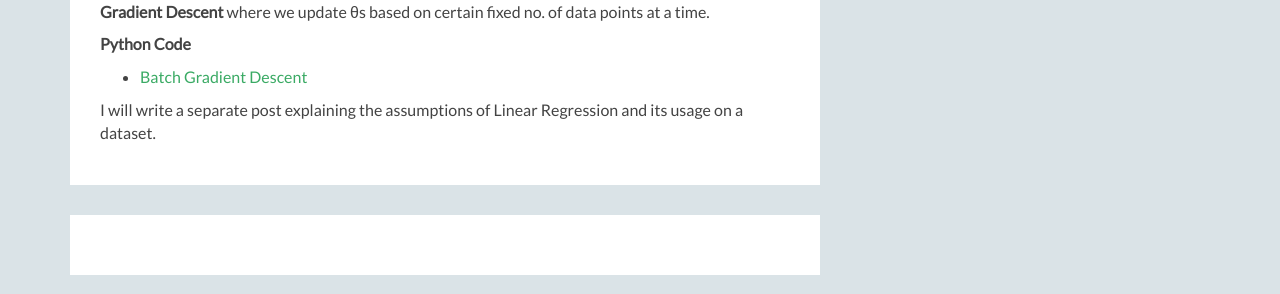
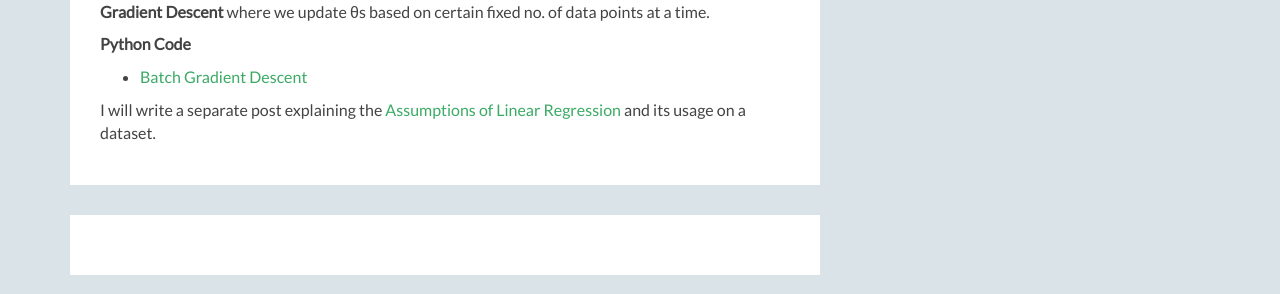
Before and after one commit to abhisheksanghai/abhisheksanghai.github.io, a Jekyll site: the page built from _posts/2019-06-18-linear-regression.md, in a window 1280 px wide and 900 px high, scrolled down 3468 px. Shown: the part 492-786 px from the top of the window. Built offline with Jekyll 4.4.1, drawn with Linux system fonts in a browser that asks for light colours; comment, search, counter and statistics services are not loaded; part of the change alters nothing that is shown.

```diff
--- a/_posts/2019-06-18-linear-regression.md
+++ b/_posts/2019-06-18-linear-regression.md
@@ -138,4 +138,4 @@ An alternate process is **Stochastic Gradient Descent** where we update &theta;s
 
 - [Batch Gradient Descent](https://github.com/abhisheksanghai/Machine-Learning-Codes/blob/master/codes/Batch-Gradient-Descent-Linear-Regression.md)
 
-I will write a separate post explaining the assumptions of Linear Regression and its usage on a dataset.
+I will write a separate post explaining the [Assumptions of Linear Regression](https://abhisheksanghai.com/2019/07/14/assumptions_linear_regression) and its usage on a dataset.
```
